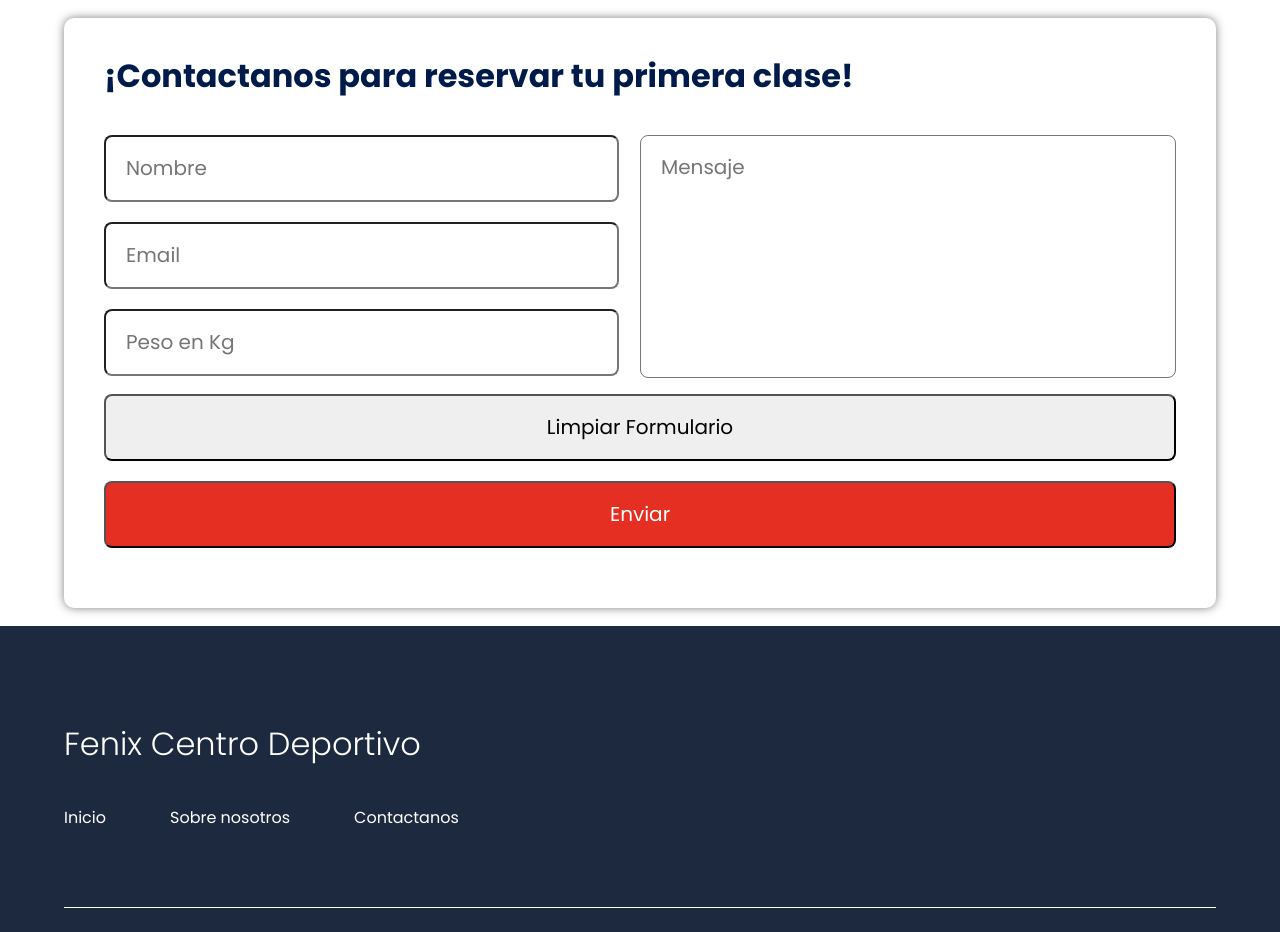
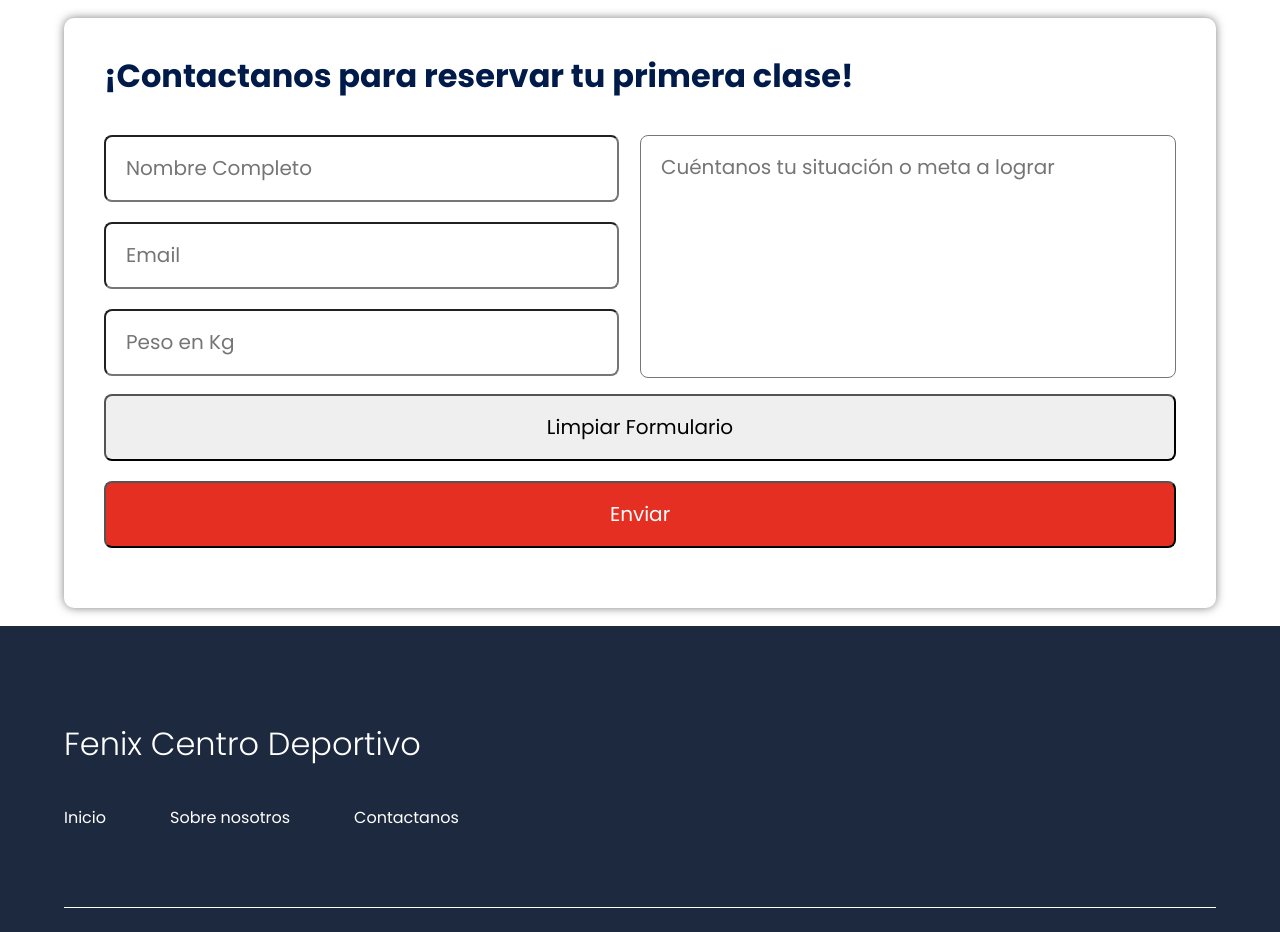
Before and after one commit to Gasparviola/Gasparviola.github.io, a plain HTML site: page form.html in a window 1280 px wide. Shown: the part 800-1732 px from the top of the page. Drawn offline with Linux system fonts and the light colour scheme.

Commit message:
Modificando placeholders

```diff
--- a/form.html
+++ b/form.html
@@ -49,12 +49,12 @@
                 <h1 class="h1_contact">¡Contactanos para reservar tu primera clase!</h1>
                     <form >
                     <div class="half left">
-                        <input type="text" id="input-name" placeholder="Nombre">
+                        <input type="text" id="input-name" placeholder="Nombre Completo">
                         <input type="text" id="input-email" placeholder="Email">
                         <input type="number" id="input-subject" placeholder="Peso en Kg">
                     </div>
                     <div class="half right cf">
-                        <textarea name="message" type="text" id="input-message" placeholder="Mensaje"></textarea>
+                        <textarea name="message" type="text" id="input-message" placeholder="Cuéntanos tu situación o meta a lograr"></textarea>
                     </div>
                     <input type="reset" value="Limpiar Formulario">
                     <input type="submit" value="Enviar" id="input-submit">
```
